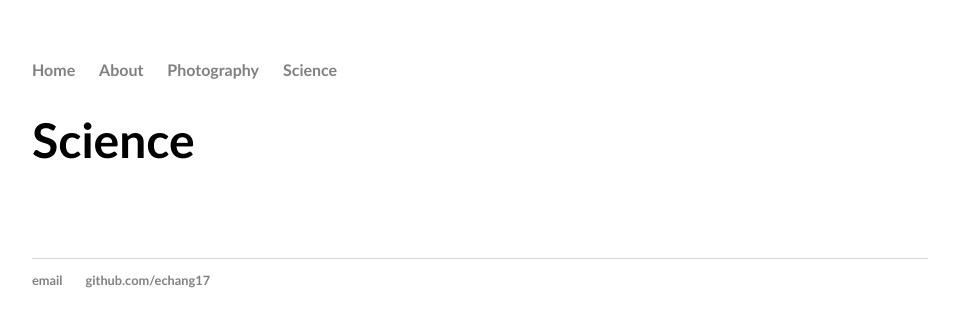
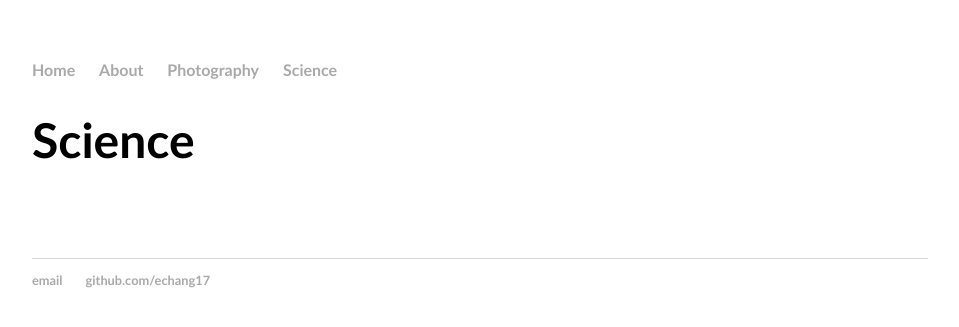
Before and after one commit to echang17/echang17.github.io, a Jekyll site: the page built from science/index.html, in a window 1280 px wide. Shown: the top 327 px of the page, without its empty margins (160-1119 px from the left). Built offline with Jekyll 4.4.1, drawn with Linux system fonts in a browser that asks for light colours.

Commit message:
Update main.css

```diff
--- a/css/main.css
+++ b/css/main.css
@@ -14,7 +14,7 @@ nav ul li, footer ul li {
 }
 a {
     text-decoration: none;
-    color: grey;
+    color: #A9A9A9;
 }
 a:hover {
     text-decoration: underline;
```
